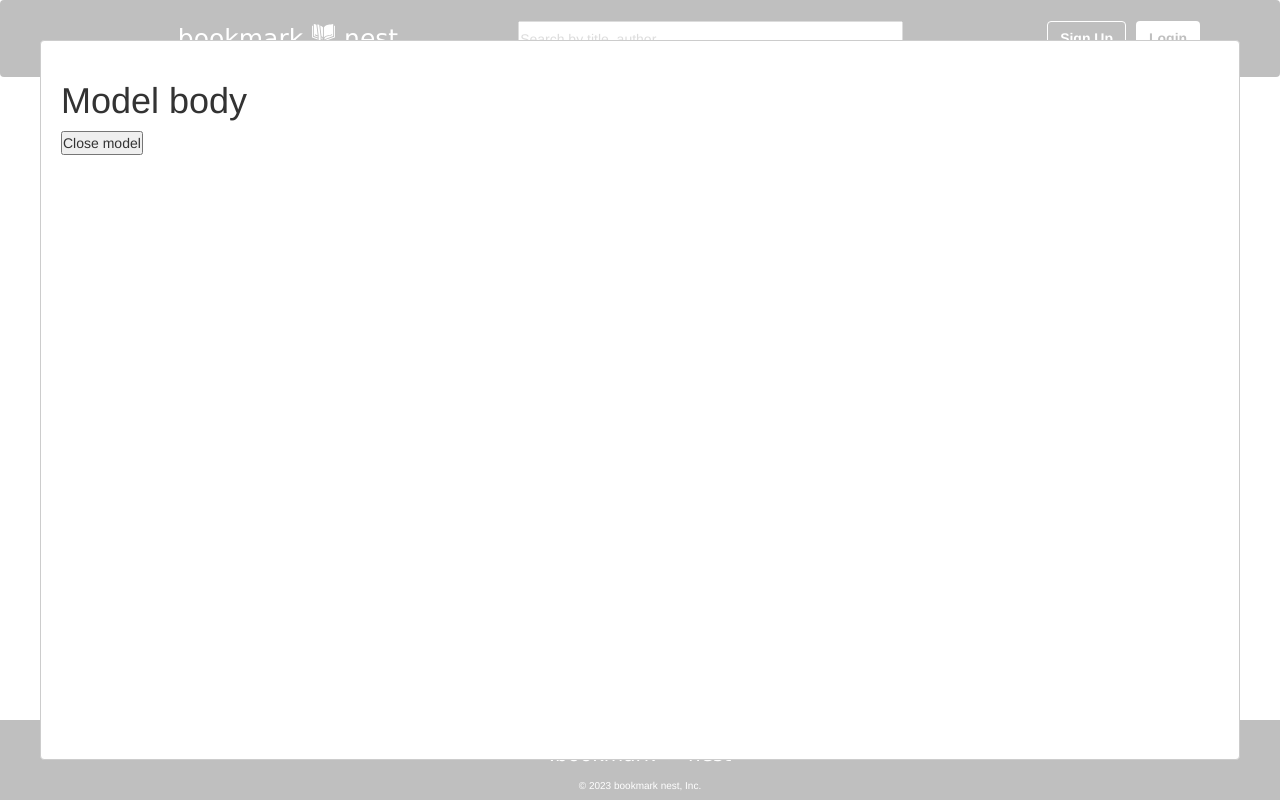
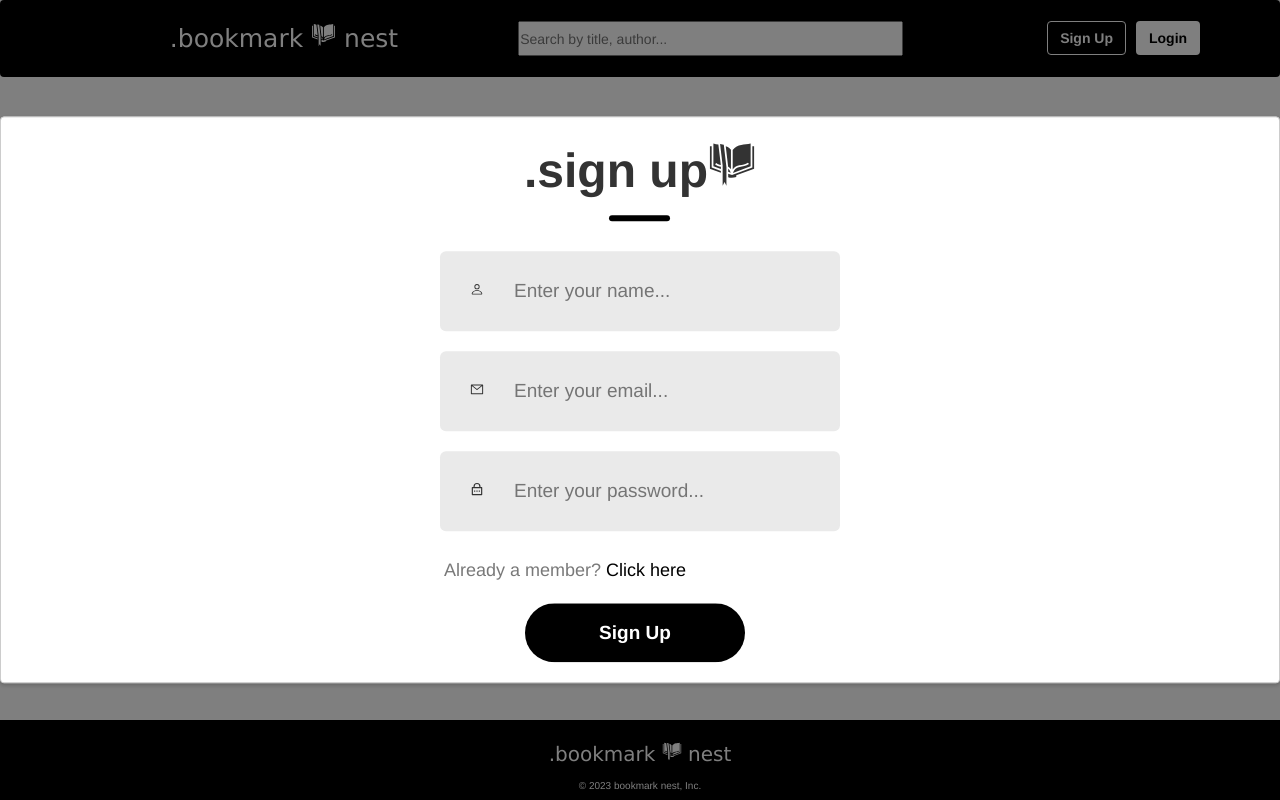
Before and after one commit to ericazpcalaca/bookmark-nest, a React (Create React App) app: page / in a window 1280 px wide. Both pictures are taken after a click on the button "Sign Up". Built offline with nearby package versions, Linux system fonts and the light colour scheme; some icons are missing.

Commit message:
Created the front end for the sign up screen

```diff
--- a/src/App.css
+++ b/src/App.css
@@ -56,8 +56,8 @@ input {
     margin-right: 1rem;
 }
 
-#btnSignUp{
-    background-color: transparent;
+#btnSignUp {
+    background-color: #000;
     border-color: #ffffff;
     color: #ffffff;
     text-transform: capitalize;
@@ -112,3 +112,94 @@ input {
     font-size: 1rem;
     text-align: center;
 }
+
+/* Login CSS */
+.container{
+    align-items: center;
+    justify-content: center;
+    display: flex;
+    flex-direction: column;
+    margin: auto;
+    background: #fff;
+}
+
+.header{
+    display: flex;
+    flex-direction: column;
+    align-items: center;
+    gap: 9px;
+}
+
+.text{
+    font-size: 48px;
+    font-weight: 700;
+}
+
+.underline{
+    width: 61px;
+    height: 6px;
+    border-radius: 8px;
+    background: #000;
+}
+
+.inputs{
+    margin-top: 30px;
+    display: flex;
+    flex-direction: column;
+    gap: 20px;
+}
+
+.input{
+    display: flex;
+    align-items: center;
+    margin: auto;
+    width: 400px;
+    height: 80px;
+    background: #eaeaea;
+    border-radius: 6px;
+}
+
+.input-icon{
+    margin:  0px 30px;
+}
+
+.input input{
+    height: 50px;
+    width: 400px;
+    background: transparent;
+    border: none;
+    outline: none;
+    color: #797979;
+    font-size: 19px;
+}
+
+.already-member{
+    margin-left: -150px;
+    margin-top: 27px;
+    color: #797979;
+    font-size: 18px;
+}
+
+.already-member span{
+    color: #000;
+    cursor: pointer;
+}
+
+.submit-container{
+    display: flex;
+    gap: 30px;
+}
+
+#btnModel{
+    display: flex;
+    justify-content: center;
+    align-items: center;
+    width: 220px;
+    height: 59px;
+    color: #fff;
+    background-color: #000;
+    border-radius: 50px;
+    font-size: 19px;
+    font-weight: 700;
+    cursor: pointer;
+}
--- /dev/null
+++ b/src/components/login.jsx
@@ -0,0 +1,15 @@
+import React, { useState } from 'react';
+import { LiaSearchSolid } from 'react-icons/lia';
+
+function Login() {
+
+
+  return (
+
+    <form>
+
+    </form>
+  );
+}
+
+export default Login;
--- a/src/components/navbar.jsx
+++ b/src/components/navbar.jsx
@@ -3,10 +3,31 @@ import {Link} from 'react-router-dom';
 import Logo from './logo';
 import SearchBar from './searchBar';
 import Model from 'react-modal';
+import Login from './login';
+import SignUp from './signUp';
 
 
 const NavBar = () => {
   const [visible,setVisible] = useState(false);
+
+  // Modal styles
+  const customStyles = {
+    content: {
+      top: '50%',
+      left: '50%',
+      right: 'auto',
+      bottom: 'auto',
+      marginRight: '-50%',
+      transform: 'translate(-50%, -50%)',
+      width: '100%', // Set the desired width
+      maxWidth: 'auto', // Set a maximum width
+      backgroundColor: 'white',
+      boxShadow: '0 2px 4px rgba(0, 0, 0, 0.2)',
+    },
+    overlay: {
+      backgroundColor: 'rgba(0, 0, 0, 0.5)',
+    },
+  };
 
   return (
     <nav className="navbar">
@@ -21,9 +42,12 @@ const NavBar = () => {
         </div>
         <div className='item'>
           <button id="btnSignUp" className='btn' onClick={() => setVisible(true)}>Sign up</button>
-          <Model isOpen={visible} onRequestClose={() => setVisible(false)}>
-            <h1>Model body</h1>
-            <button onClick={() => setVisible(false)}>Close model</button>
+          <Model
+            isOpen={visible}
+            onRequestClose={() => setVisible(false)}
+            style={customStyles}>
+              <SignUp />
+              {/* <button onClick={() => setVisible(false)}>Close model</button> */}
           </Model>
 
           <button id="btnLogin" className='btn'>Login</button>
--- /dev/null
+++ b/src/components/signUp.jsx
@@ -0,0 +1,40 @@
+import React, { useState } from 'react';
+import { AiOutlineMail}  from 'react-icons/ai';
+import { BsPerson}  from 'react-icons/bs';
+import { RiLockPasswordLine}  from 'react-icons/ri';
+import {GiBookmarklet} from 'react-icons/gi';
+
+function SignUp() {
+
+
+  return (
+    <div className="container">
+        <div className="header">
+            <div className="text">.sign up<GiBookmarklet/></div>
+            <div className="underline"></div>
+        </div>
+        <div className="inputs">
+            <div className="input">
+                <div className="input-icon"><BsPerson /></div>
+                <input type="text" placeholder='Enter your name...'/>
+            </div>
+            <div className="input">
+                <div className="input-icon"><AiOutlineMail /></div>
+                <input type="email" placeholder='Enter your email...'/>
+            </div>
+            <div className="input">
+                <div className="input-icon"><RiLockPasswordLine /></div>
+                <input type="password" placeholder='Enter your password...'/>
+            </div>
+        </div>
+        <div className="already-member">
+            Already a member? <span>Click here</span>
+        </div>
+        <div className="submit-container">
+            <button className='btn' id='btnModel'>Sign Up</button>
+        </div>
+    </div>
+  );
+}
+
+export default SignUp;
```
